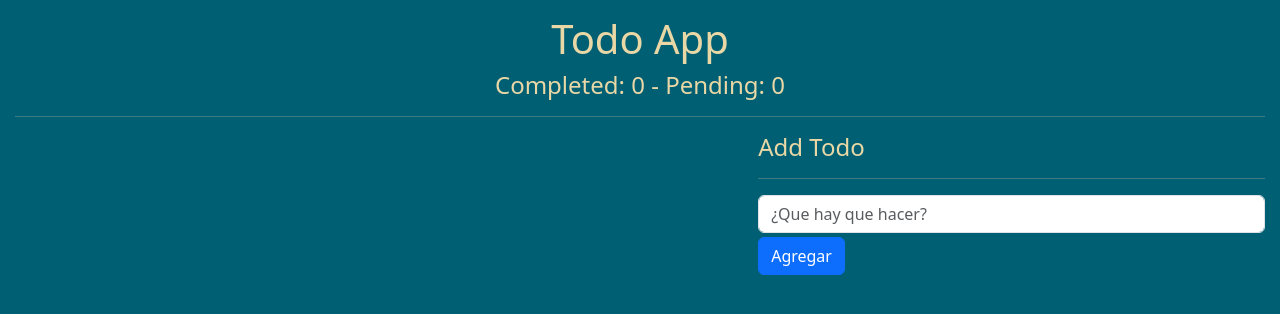
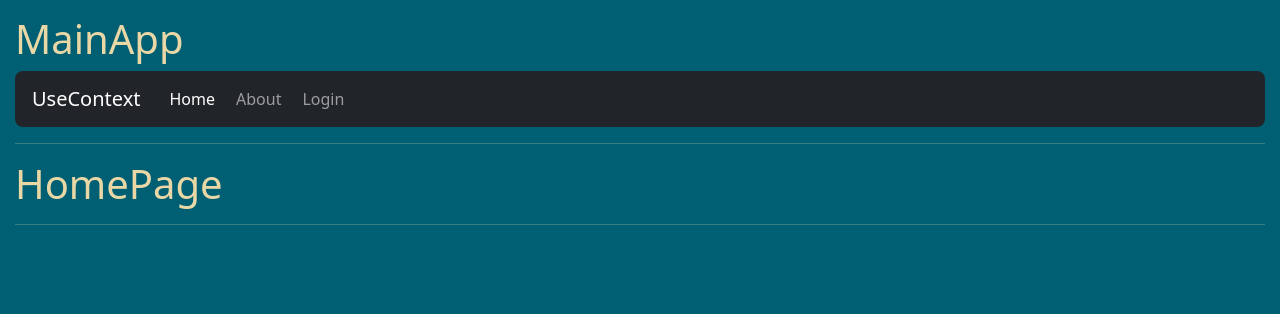
Before and after one commit to alejopua/REACT_05-hook-app, a React (Vite) app: page / in a window 1280 px wide. Shown: the top 314 px of the page. Built offline with nearby package versions, Linux system fonts and the light colour scheme.

Commit message:
[feat](testing): Sec12 -Testing in LoginPage / test 1

```diff
--- a/src/09-useContext/context/UserProvider.jsx
+++ b/src/09-useContext/context/UserProvider.jsx
@@ -1,3 +1,4 @@
+import { useState } from "react"
 import { UserContext } from "./UserContext"
 
 const user = {
@@ -7,8 +8,9 @@ const user = {
 }
 
 export const UserProvider = ({ children }) => {
+  const [user, setUser] = useState()
   return (
-    <UserContext.Provider value={{ hello: 'world', user: user }}>
+    <UserContext.Provider value={{ user , setUser }}>
       { children }
     </UserContext.Provider>
   )
--- a/src/main.jsx
+++ b/src/main.jsx
@@ -2,13 +2,15 @@ import React from 'react'
 import ReactDOM from 'react-dom/client'
 import { BrowserRouter } from 'react-router-dom'
 import './index.css'
-import { MultiplesCustomHooks } from './03-examples'
-import { TodoApp } from './08-useReducer/TodoApp'
+// import { MultiplesCustomHooks } from './03-examples'
+// import { TodoApp } from './08-useReducer/TodoApp'
+// import { HomePage } from './09-useContext/HomePage'
+import { MainApp } from './09-useContext/MainApp'
 
 ReactDOM.createRoot(document.getElementById('root')).render(
   <BrowserRouter>
     <React.StrictMode>
-      <TodoApp />
+      <MainApp />
     </React.StrictMode>
   </BrowserRouter>
 )
```
Also changed, not shown: 1 other file (tests, documents, lock files or other folders).
